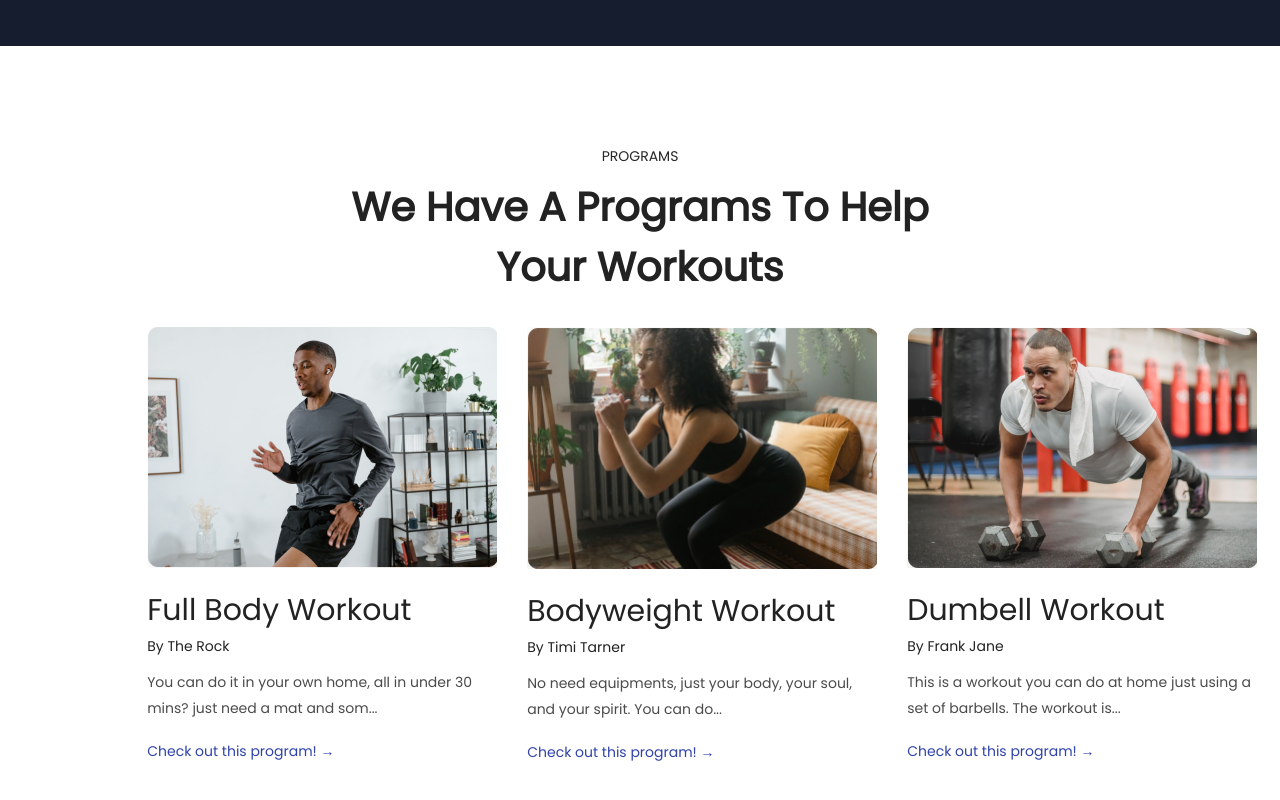
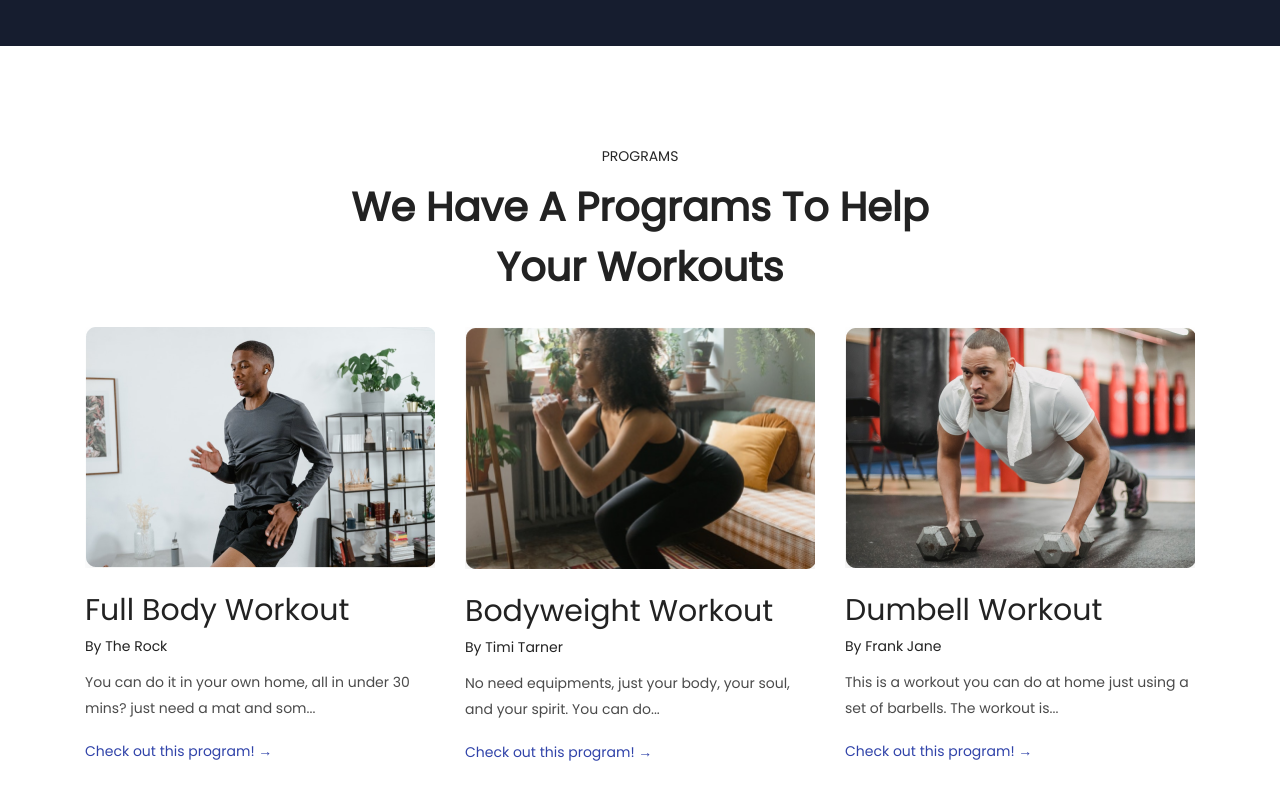
Before and after one commit to Ksimilikon/Ksimilikon.github.io, a plain HTML site: page index.html in a window 1280 px wide. Shown: the part 1268-2068 px from the top of the page. Drawn offline with Linux system fonts and the light colour scheme.

Commit message:
Add files via upload

```diff
--- a/style.css
+++ b/style.css
@@ -210,7 +210,7 @@ color: #ffffff;
 .cards{
     display: flex;
     flex-direction: row;
-    margin-left: 11.5%;
+    justify-content: center;
     gap: 30px;
 }
 .end_div1{
```
